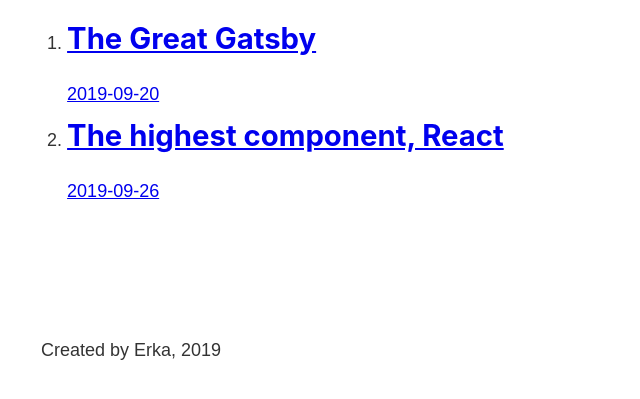
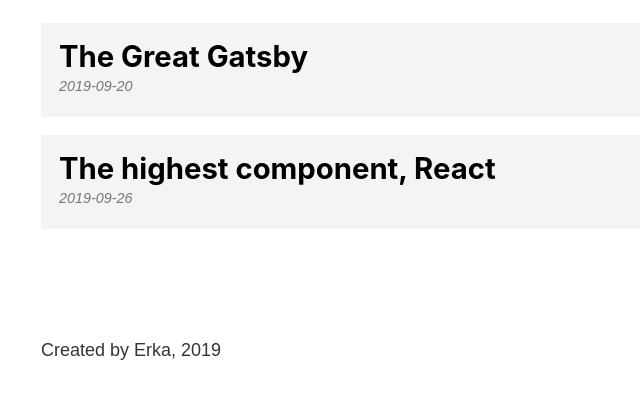
Before and after one commit to erikwesterberg/Gatsby-Web-App, a Gatsby site: page /blog in a window 1280 px wide. Shown: the part 393-792 px from the top of the page, without its empty margins (242-882 px from the left). Built offline with nearby package versions, Linux system fonts and the light colour scheme; Gatsby itself is replaced by a stand-in of ours.

Commit message:
change images format from svg to png and also simple styling to blog page and the post style

```diff
--- a/src/components/Footer.js
+++ b/src/components/Footer.js
@@ -1,5 +1,6 @@
 import React from "react";
 import { Link, graphql, useStaticQuery } from "gatsby";
+import footerStyles from "./footer.module.scss";
 
 const Footer = () => {
   const data = useStaticQuery(graphql`
@@ -12,7 +13,7 @@
     }
   `)
   return (
-    <footer>
+    <footer className={footerStyles.footer}>
       <p>Created by {data.site.siteMetadata.author}, 2019 </p>
     </footer>
   )
--- /dev/null
+++ b/src/components/footer.module.scss
@@ -0,0 +1,3 @@
+.footer {
+  margin-top: 3rem;
+}
--- a/src/pages/blog.js
+++ b/src/pages/blog.js
@@ -1,6 +1,7 @@
 import React from "react"
 import Layout from "../components/Layout"
 import { Link, graphql, useStaticQuery } from "gatsby"
+import blogStyles from "./blog.module.scss";
 
 const BlogPage = () => {
   const data = useStaticQuery(graphql`
@@ -24,10 +25,10 @@
   return (
     <Layout>
       <h1>Blog</h1>
-      <ol>
+      <ol className={blogStyles.posts}>
         {data.allMarkdownRemark.edges.map(edge => {
           return (
-            <li key={edge.id}>
+            <li key={edge.id} className={blogStyles.post}>
               <Link to={`/blog/${edge.node.fields.slug}`}>
               <h2>{edge.node.frontmatter.title}</h2>
               <p>{edge.node.frontmatter.date}</p>
--- /dev/null
+++ b/src/pages/blog.module.scss
@@ -0,0 +1,32 @@
+.posts {
+  list-style-type: none;
+  margin: 0;
+}
+
+.post {
+  margin: 1rem 0;
+
+  a {
+    background: #f4f4f4;
+    color: #000000;
+    display: block;
+    padding: 1rem;
+    text-decoration: none;
+  }
+
+  a:hover {
+    background: yellow;
+  }
+
+  h2 {
+    margin-bottom: 0;
+
+  }
+
+  p {
+    color: #777777;
+    font-size: .8rem;
+    font-style: italic;
+  }
+
+}
--- a/src/posts/gatsby.md
+++ b/src/posts/gatsby.md
@@ -5,7 +5,7 @@
 
 First time using Gatsby, I'm enjoying it.
 
-![Triang](./trianglify.svg)
+![Triang](./trianglify.png)
 
 
 ## Wiiiihooo
--- a/src/posts/react.md
+++ b/src/posts/react.md
@@ -5,5 +5,6 @@
 
 React is awesome .
 
+![Wine](./winetTasting.png)
 
 ## We will build
```
Also changed, not shown: src/posts/trianglify.png (renamed from src/posts/trianglify.svg), src/posts/winetTasting.png (added).
